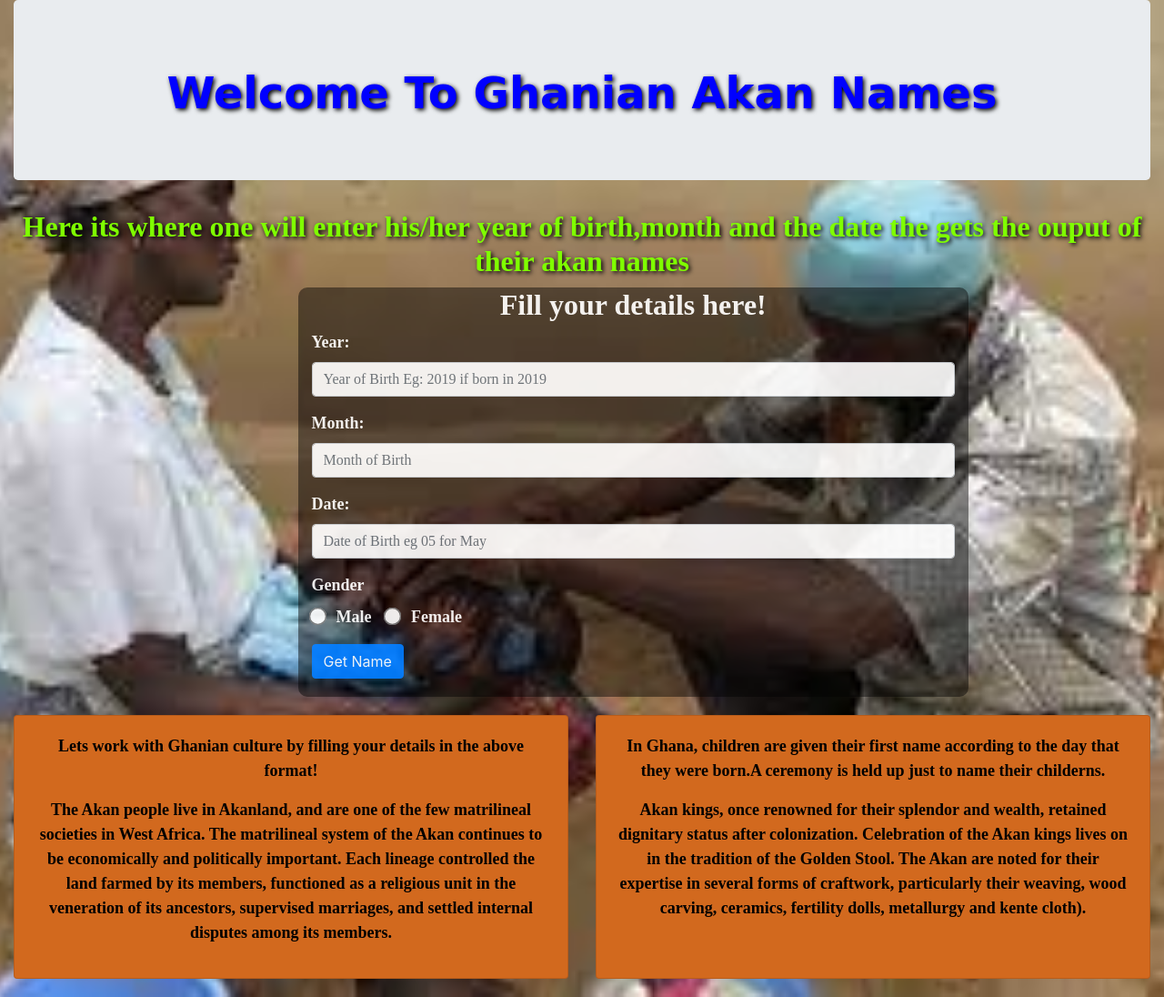
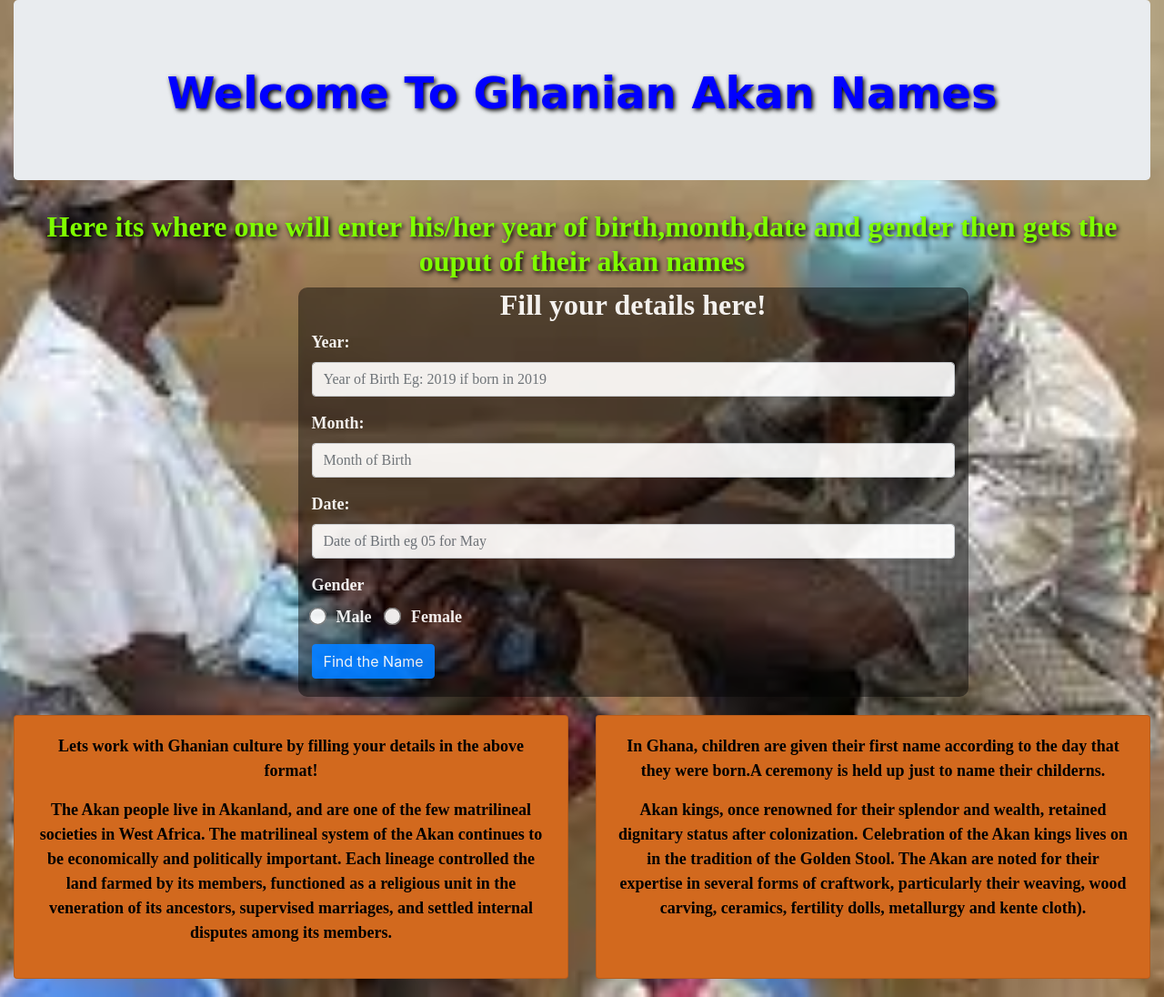
Before and after one commit to Habib001-coder/Ghanian-Akan-Names, a plain HTML site: page index.html in a window 1280 px wide. Shown: the whole page at 91% size. Drawn offline with Linux system fonts and the light colour scheme.

Commit message:
add some changes in js and html

```diff
--- a/index.html
+++ b/index.html
@@ -13,7 +13,7 @@
       <div class="jumbotron">
     <h1><strong>Welcome To Ghanian Akan Names</strong></h1>
       </div>
-    <h2 id="get">Here its where one will enter his/her year of birth,month and the date the gets the ouput of their akan names</h2>
+    <h2 id="get">Here its where one will enter his/her year of birth,month,date and gender then gets the ouput of their akan names</h2>
   </div>
   <div class="overlay">
       <div class="container">
@@ -44,7 +44,7 @@
               </label>
             </div>
           </div>
-          <button type="submit" class="btn btn-primary" onclick="findName();">Get Name</button>
+          <button type="submit" class="btn btn-primary" onclick="findName();">Find the Name</button>
           <br>
         </form>
         <p id="results"> </p>
--- a/script.js
+++ b/script.js
@@ -2,7 +2,7 @@ var CC, YY, MM, DD, d, dayValue;
 var dayNames = ["Sunday","Monday","Tuesday","Wednesday", "Thursday", "Friday","Saturday" ];
 var maleNames = ["Kwasi","Kwadwo","Kwabena","Kwaku","Yaw", "Kofi","Kwame"];
 var femaleNames = ["Akosua","Adwoa","Abenaa","Akua"," Yaa","Afua","Ama"];
-/*
+
 function validate() {
   var genders = document.getElementsByName("gender");
   if( document.myForm.year.value == "" || document.myForm.year.value.length !=4 || document.myForm.year.value >2100 || document.myForm.year.value <=1900) {
@@ -77,6 +77,7 @@ function getGender(){
       else if(dayValue == -0){
         alert("You were born on "+dayNames[6] + " and Your akan name is " +maleNames[6]+"!");
       }
+      /*
     break;
     case "female":
       if (dayValue == 1){
```
